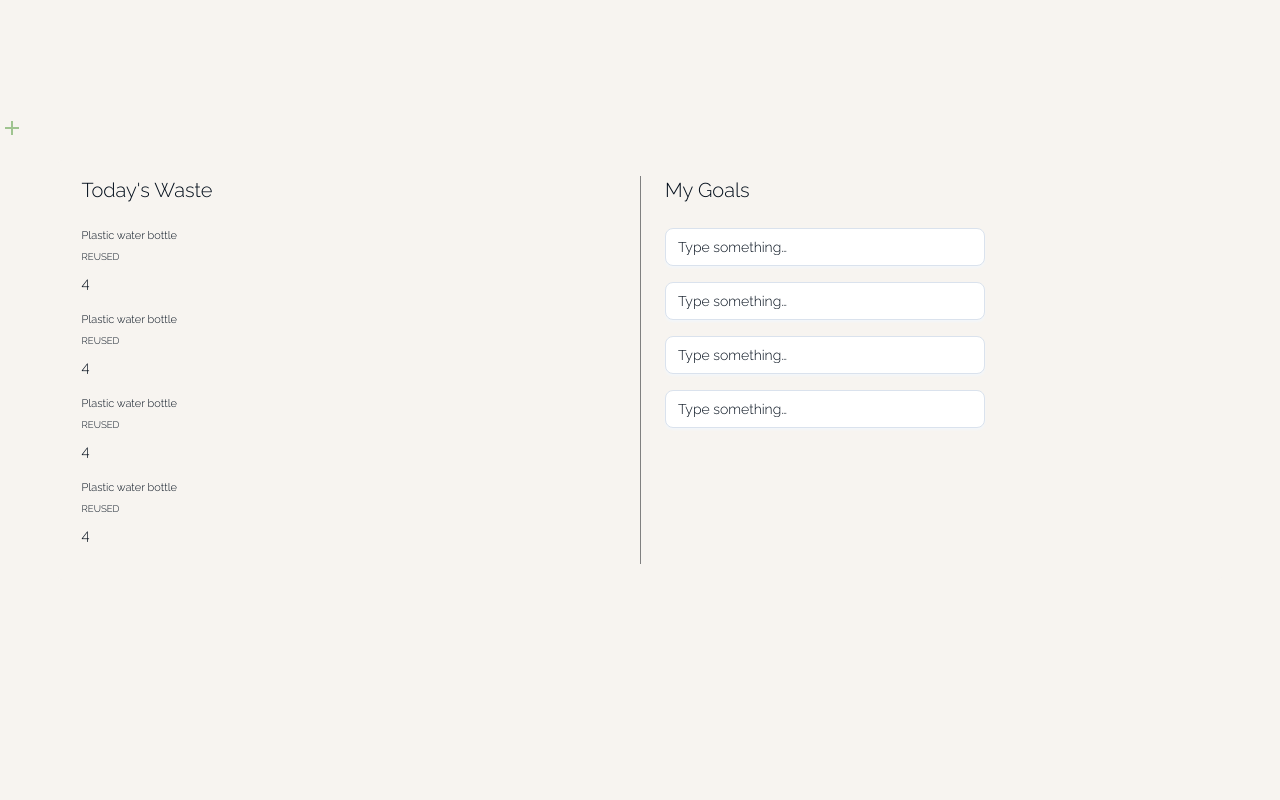
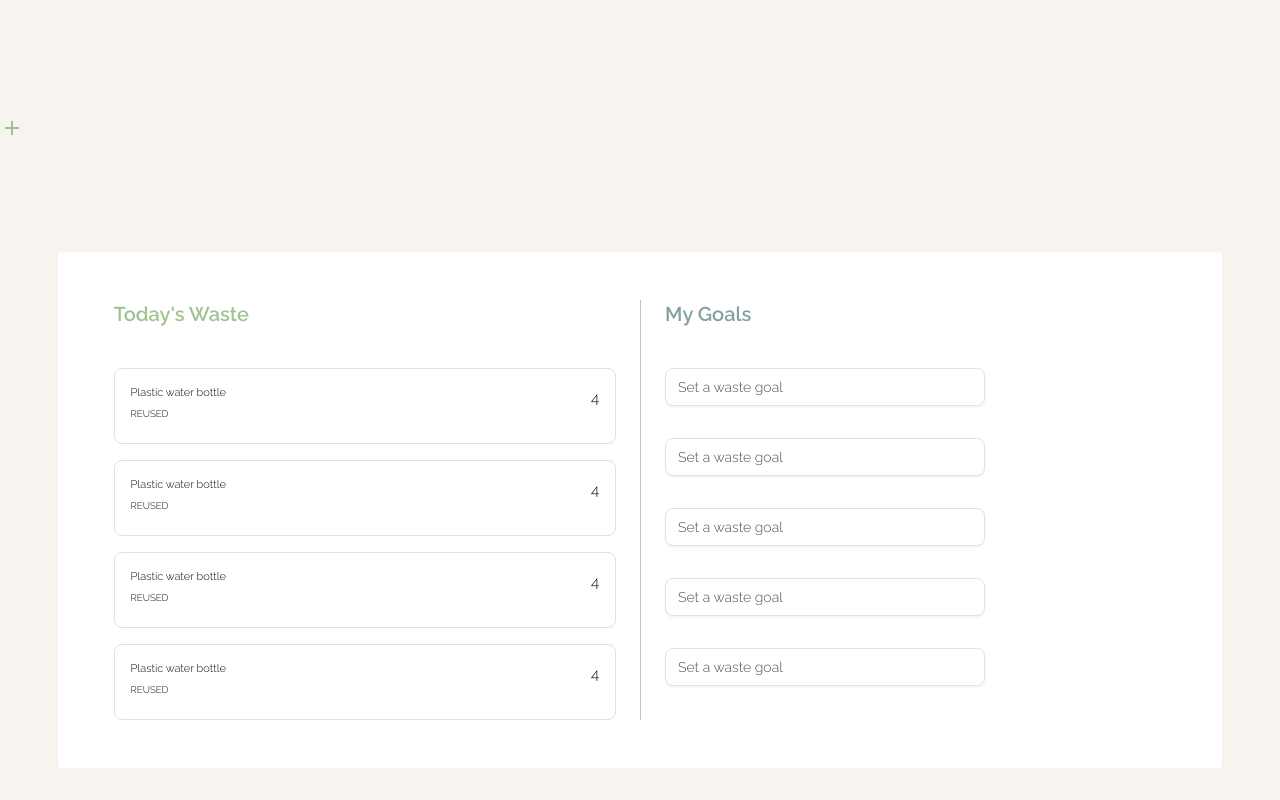
Before and after one commit to AimaAlakhume/sustainable-steps-frontend, a React (Vite) app: page /diary in a window 1280 px wide. Shown: the part 528-1328 px from the top of the page. Before the commit the page ends 1108 px from the top, so only its background shows below. Built offline with nearby package versions, Linux system fonts and the light colour scheme.

Commit message:
adjust styling for the waste log section

```diff
--- a/src/components/InputBox/InputBox.jsx
+++ b/src/components/InputBox/InputBox.jsx
@@ -7,7 +7,18 @@ const Input = React.forwardRef(function CustomInput(props, ref) {
 });
 
 export const UnstyledInputBasic = () => {
-    return <Input aria-label="Demo input" placeholder="Type something…" />;
+  return <Input aria-label="Demo input" placeholder="Set a waste goal" />;
+}
+
+const customColors = {
+  'oxford-blue': '#011936',
+  'rich-black': '#020D1A',
+  'charcoal': '#465362',
+  'camridge-blue': '#82A3A1',
+  'olivine': '#9FC490',
+  'green-tea': '#C0DFA1',
+  'vanilla': '#DEDCA0',
+  'off-white': '#f7f4f0'
 }
 
 const blue = {
@@ -54,9 +65,8 @@ const InputElement = styled('input')(
     box-shadow: 0 0 0 3px ${theme.palette.mode === 'dark' ? blue[600] : blue[200]};
   }
 
-  // firefox
-  &:focus-visible {
-    outline: 0;
+  &::placeholder {
+    color: ${customColors['charcoal']};
   }
 `,
 );
--- a/src/components/WasteLog/WasteLog.jsx
+++ b/src/components/WasteLog/WasteLog.jsx
@@ -6,48 +6,65 @@ import { UnstyledInputBasic } from '../InputBox/InputBox';
 export const WasteLog = () => {
     return (
         <main className='main'>
-                <div className='form'>
-                    <article className='update'>
-                        <section className='update__details'>
-                            <h2 className='update__details__title'>Today's Waste</h2>
-                            <section className='update__details__input'>
-                                <h4>Plastic water bottle</h4>
-                                <p className='update__label'>reused</p>
-                                <p> 4 </p>
+                    <article className='diary'>
+                        <section className='diary__entries'>
+                            <h2 className='diary__entries__title'>Today's Waste</h2>
+                            <section className='diary__entry'>
+                                <section className='diary__entry__details'>
+                                    <h4>Plastic water bottle</h4>
+                                    <p className='diary__label'>reused</p>
+                                </section>
+                                <section className='diary__entry__quantity'>
+                                    <p> 4 </p>
+                                </section>
                             </section>
-                            <section className='update__details__input'>
-                                <h4>Plastic water bottle</h4>
-                                <p className='update__label'>reused</p>
-                                <p> 4 </p>
+                            <section className='diary__entry'>
+                                <section className='diary__entry__details'>
+                                    <h4>Plastic water bottle</h4>
+                                    <p className='diary__label'>reused</p>
+                                </section>
+                                <section className='diary__entry__quantity'>
+                                    <p> 4 </p>
+                                </section>
                             </section>
-                            <section className='update__details__input'>
-                                <h4>Plastic water bottle</h4>
-                                <p className='update__label'>reused</p>
-                                <p> 4 </p>
+                            <section className='diary__entry'>
+                                <section className='diary__entry__details'>
+                                    <h4>Plastic water bottle</h4>
+                                    <p className='diary__label'>reused</p>
+                                </section>
+                                <section className='diary__entry__quantity'>
+                                    <p> 4 </p>
+                                </section>
                             </section>
-                            <section className='update__details__input'>
-                                <h4>Plastic water bottle</h4>
-                                <p className='update__label'>reused</p>
-                                <p> 4 </p>
+                            <section className='diary__entry'>
+                                <section className='diary__entry__details'>
+                                    <h4>Plastic water bottle</h4>
+                                    <p className='diary__label'>reused</p>
+                                </section>
+                                <section className='diary__entry__quantity'>
+                                    <p> 4 </p>
+                                </section>
                             </section>
                         </section>
-                        <section className='update__contact'>
-                            <h2 className='update__contact__title'>My Goals</h2>
-                            <section className='update__contact__input'>
+                        <section className='diary__goals'>
+                            <h2 className='diary__goals__title'>My Goals</h2>
+                            <section className='diary__goals__input'>
                                 <UnstyledInputBasic />
                             </section>
-                            <section className='update__contact__input'>
+                            <section className='diary__goals__input'>
                                 <UnstyledInputBasic />
                             </section>
-                            <section className='update__contact__input'>
+                            <section className='diary__goals__input'>
                                 <UnstyledInputBasic />
                             </section>
-                            <section className='update__contact__input'>
+                            <section className='diary__goals__input'>
+                                <UnstyledInputBasic />
+                            </section>
+                            <section className='diary__goals__input'>
                                 <UnstyledInputBasic />
                             </section>
                         </section>
                     </article>
-                </div>
             </main>
     )
 }
--- a/src/components/WasteLog/WasteLog.scss
+++ b/src/components/WasteLog/WasteLog.scss
@@ -8,91 +8,66 @@
     width: 91%;
     margin-left: auto;
     margin-right: auto;
-    margin-top: -4.25rem;
-    background-color: $white;
+    margin-bottom: 2rem;
+    padding: 2rem;
+    background-color: white;
     border-radius: .25rem;
-
-    @include tablet {
-        margin-top: -5.75rem;
-    }
 }
 
-.nav--add-warehouse {
-    padding: 2rem 1.5rem 1.5rem;
-    margin: 0;
+.diary {
     display: flex;
-    align-items: left;
-    border: 0;
-    border-bottom: 0.0625rem solid grey;
-
-    &__title {
-        font-size: 1.75rem;
-        text-align: left;
-        padding: 0;
-        padding-left: 2rem;
-        background-image: url('../../assets/icons/arrow_back-24px.svg');
-        background-repeat: no-repeat;
-        background-size: 1.5rem;
-        background-position-y: 50%;
-
-        &--tablet {
-            display: none;
-
-            @include tablet {
-                display: inline;
-            }
-        }
-    }
-}
-
-.update {
-    display: flex;
-    flex-direction: column;
-
-    @include tablet {
-        width: 100%;
-        flex-direction: row;
-    }
+    flex-direction: row;
 
     &__label {
         font-size: 0.6rem;
         text-transform: uppercase;
     }
 
-    &__details {
+    &__entries {
         display: flex;
         flex-direction: column;
-        border-bottom: 0.0625rem solid grey;
         padding: 1rem 1.5rem;
-
-        @include tablet {
-            width: 50%;
-            border-bottom: none;
-
-        }
+        width: 50%;
+        gap: 1rem;
 
         &__title {
             padding-bottom: 1.5rem;
-        }
-
-        &__input {
-            display: flex;
-            flex-direction: column;
-            padding-bottom: 1rem;
+            font-family: 'Raleway Semi Bold';
+            color: $olivine;
         }
     }
 
-    &__contact {
-        @extend .update__details;
+    &__entry {
+        display: flex;
+        flex-direction: row;
+        justify-content: space-between;
+        padding: 1rem;
+        border: 0.0625rem solid #DAE2ED;
+        border-radius: 0.5rem;
+
+        &__details {
+            display: flex;
+            flex-direction: column;
+        }
+
+        &__quantity {
+            display: flex;
+            flex-direction: row;
+        }
+    }
+
+    &__goals {
+        @extend .diary__entries;
 
         @include tablet {
             padding: 0 1.5rem;
             margin: 1rem 0;
-            border-left: 0.0625rem solid grey;
+            border-left: 0.0625rem solid rgba(70, 83, 98, .35);
         }
 
         &__title {
-            @extend .update__details__title;
+            @extend .diary__entries__title;
+            color: $cambridge-blue;
         }
 
         &__input {
@@ -104,5 +79,5 @@
 }
 
 a:has(h1):visited {
-    color: black;
+    color: $rich-black;
 }
```
Lines whose indentation alone changed are shown as unchanged.
